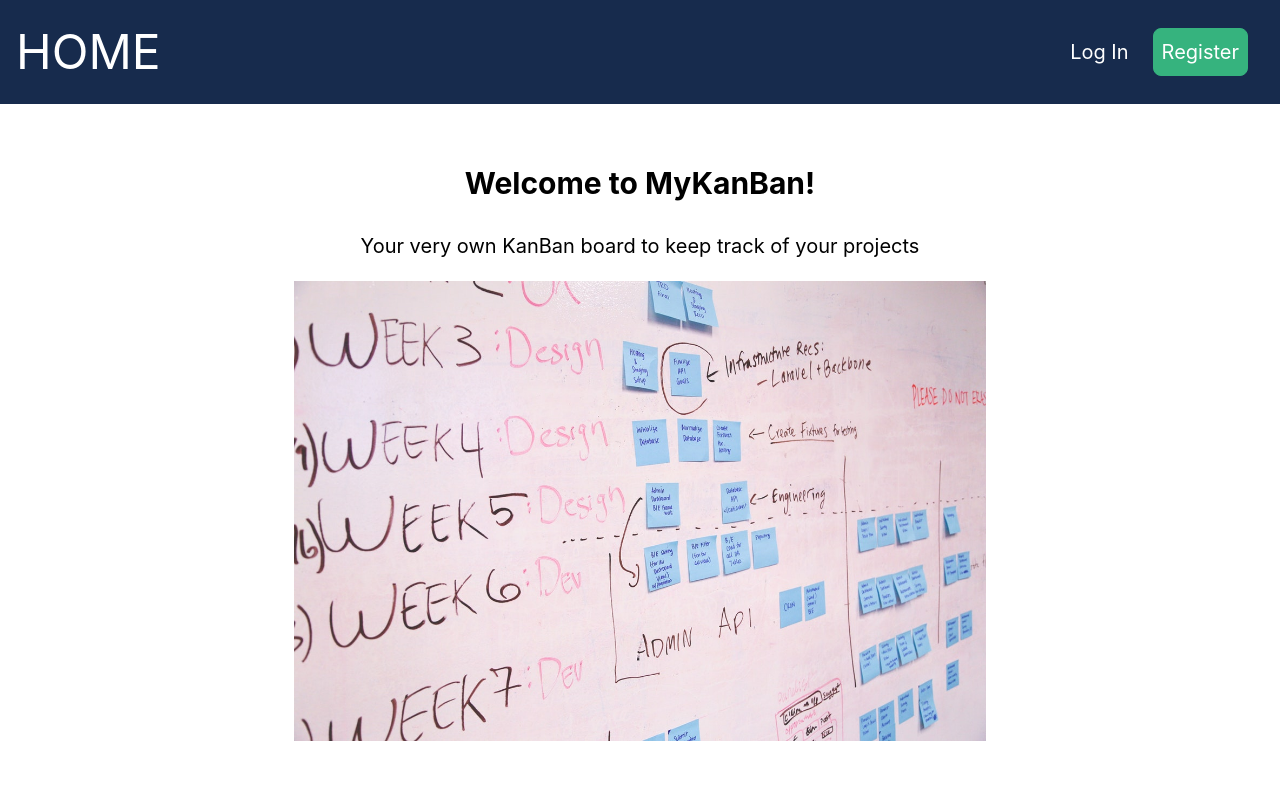
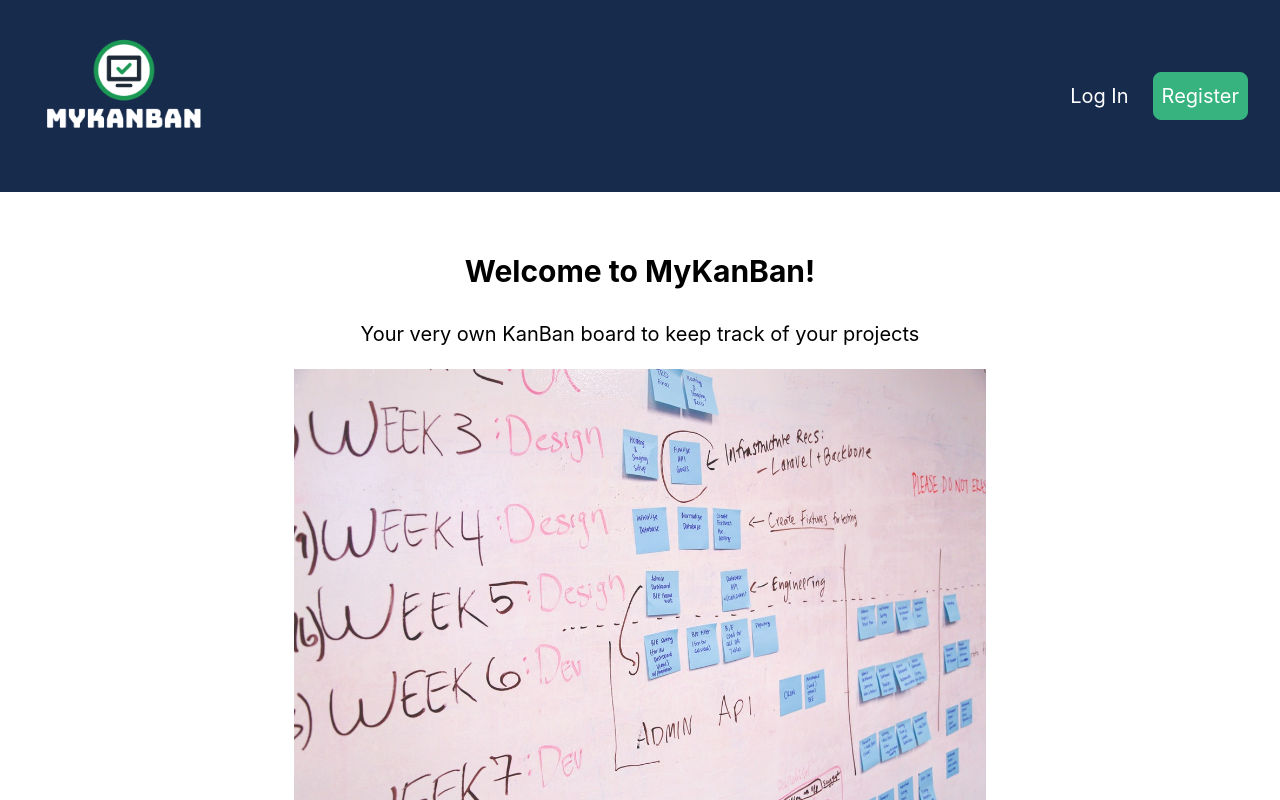
Before and after one commit to teekaygithub/myKanBan-FE, a React (Create React App) app: page / in a window 1280 px wide. Shown: the top 800 px of the page. Built offline with nearby package versions, Linux system fonts and the light colour scheme.

Commit message:
Header logo

```diff
--- a/src/App.css
+++ b/src/App.css
@@ -95,13 +95,8 @@ button:hover {
   top: 0;
 }
 
-.logo {
-  color: white;
-  display: block;
-  text-align: center;
-  text-decoration: none;
-  padding: 1rem;
-  font-size: 3rem;
+#logo {
+  margin-left: 1.5rem;
 }
 
 .header-menu {
--- a/src/components/Header.js
+++ b/src/components/Header.js
@@ -3,6 +3,7 @@ import {Link} from 'react-router-dom';
 import PropTypes from 'prop-types';
 import { connect } from 'react-redux';
 import { logoutUser } from '../actions/authActions';
+import logo from "../mykanbanlogo.png";
 
 class Header extends Component {
   constructor(props) {
@@ -33,7 +34,9 @@ class Header extends Component {
     let presentation = this.props.userauth.isLoggedIn ? privateHeader : publicHeader;
     return(
       <div className="header-bar">
-        <Link to="/" className="logo" >HOME</Link>
+        <Link to="/" id="logo" >
+          <img src={logo}></img>
+        </Link>
         <div className="header-menu" >
           {presentation}
         </div>
```
Also changed, not shown: src/mykanbanlogo.png (added).
